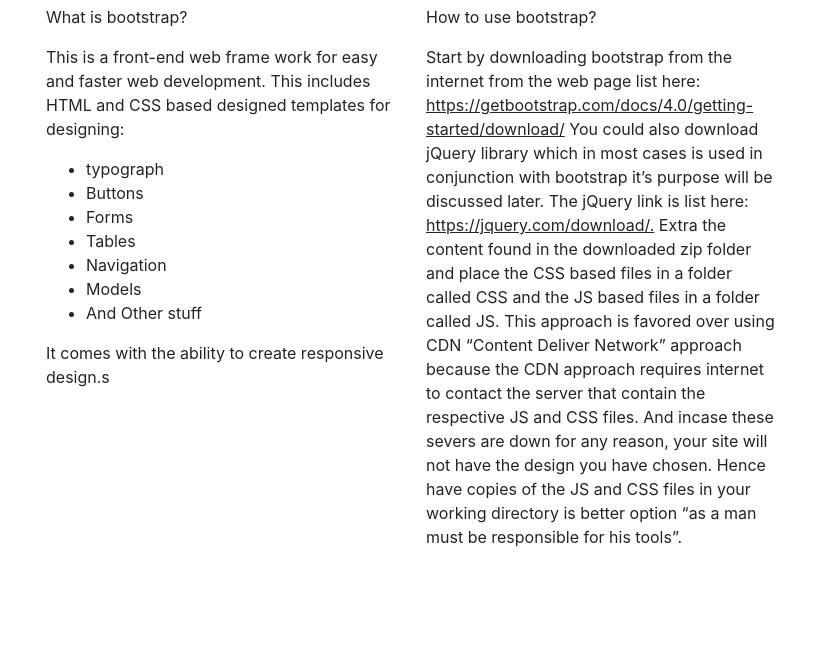
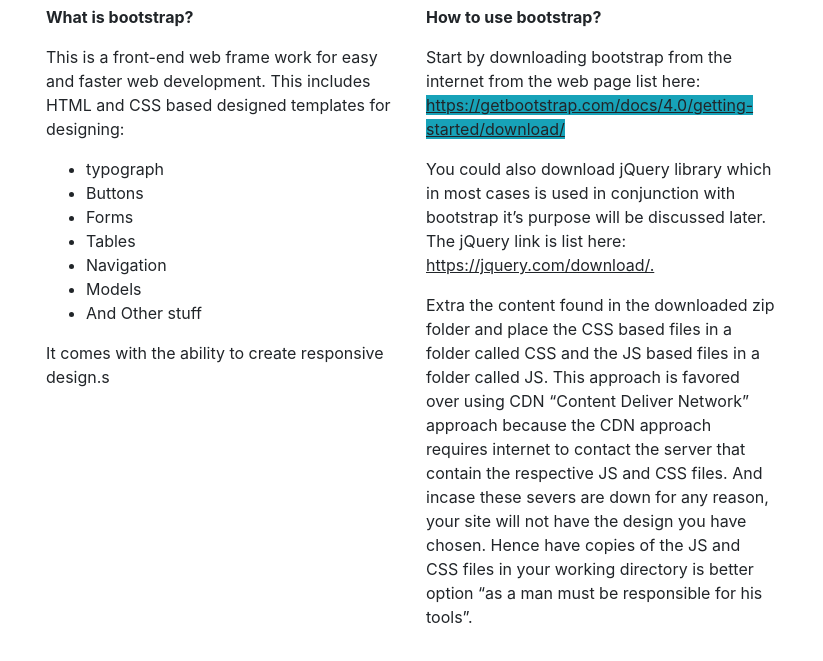
Before and after one commit to ugololeIvan/Assignment2, a plain HTML site: page index.html in a window 1280 px wide. Shown: the part 51-712 px from the top of the page, without its empty margins (229-1052 px from the left). Drawn offline with Linux system fonts and the light colour scheme.

Commit message:
update to index.html

```diff
--- a/index.html
+++ b/index.html
@@ -31,7 +31,7 @@
             <div class="row">
                 <div class="col-lg-2"></div>
                 <div class="col-lg-4">
-                    <p>What is bootstrap?</p>
+                    <p><strong>What is bootstrap?</strong></p>
                     <p>This is a front-end web frame work for easy and faster web development. This includes HTML and CSS based designed templates for designing: </p>
 
                     <ul>
@@ -46,13 +46,12 @@
                     <p>It comes with the ability to create responsive design.s</p>
                 </div>
                 <div class="col-lg-4">
-                    <p>How to use bootstrap?</p>
-                    <p>Start by downloading bootstrap from the internet from the web page list here: <u>https://getbootstrap.com/docs/4.0/getting-started/download/</u>
+                    <p><strong>How to use bootstrap?</strong></p>
+                    <p>Start by downloading bootstrap from the internet from the web page list here: <u class="bg-info">https://getbootstrap.com/docs/4.0/getting-started/download/</u></p>
 
-You could also download jQuery library which in most cases is used in conjunction with bootstrap it’s purpose will be discussed later. The jQuery link is list here: <u>https://jquery.com/download/.</u>
+                    <p>You could also download jQuery library which in most cases is used in conjunction with bootstrap it’s purpose will be discussed later. The jQuery link is list here: <u>https://jquery.com/download/.</u></p>
 
-Extra the content found in the downloaded zip folder and place the CSS based files in a folder called CSS and the JS based files in a folder called JS. This approach is favored over using CDN “Content Deliver Network” approach because the CDN approach requires internet to contact the server that contain the respective JS and CSS files. And incase these severs are down for any reason, your site will not have the design you have chosen. Hence have copies of the JS and CSS files in your working directory is better option “as a man must be responsible for his tools”.
-</p>
+                    <p>Extra the content found in the downloaded zip folder and place the CSS based files in a folder called CSS and the JS based files in a folder called JS. This approach is favored over using CDN “Content Deliver Network” approach because the CDN approach requires internet to contact the server that contain the respective JS and CSS files. And incase these severs are down for any reason, your site will not have the design you have chosen. Hence have copies of the JS and CSS files in your working directory is better option “as a man must be responsible for his tools”. </p>
                 </div>
                 <div class="col-lg-2"></div>
             </div>
```
